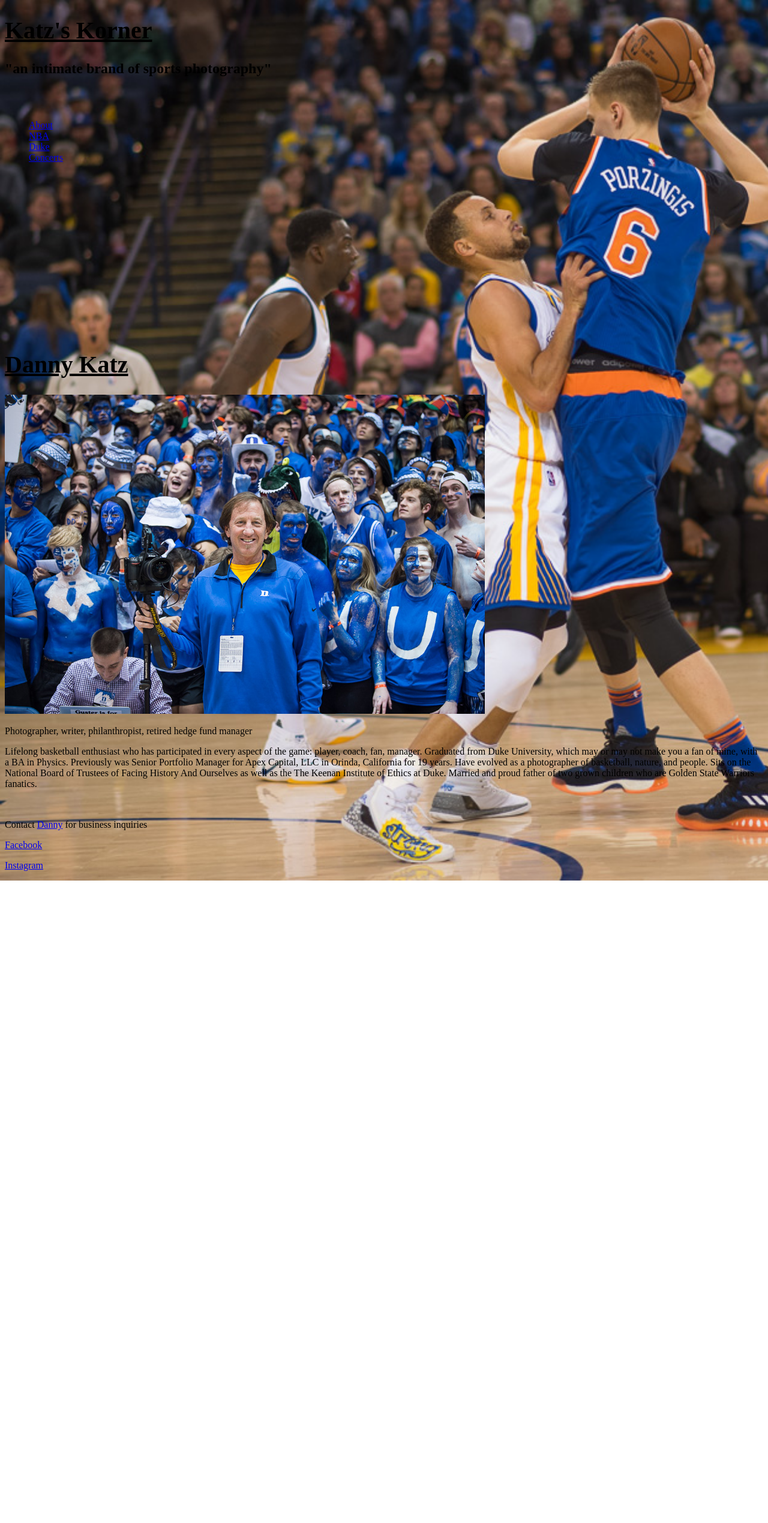
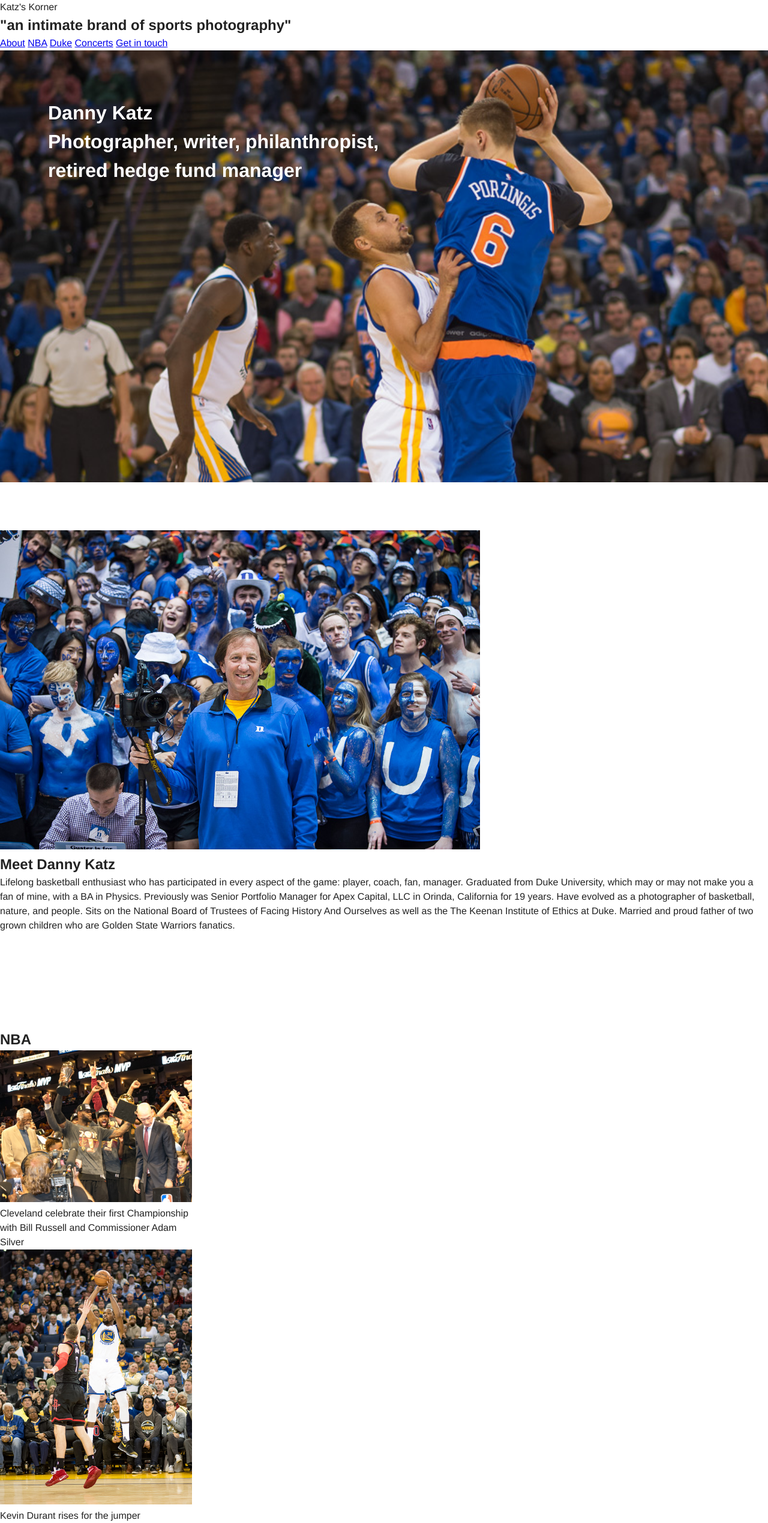
Before and after one commit to justinmkatz/justinmkatz.github.io, a plain HTML site: page unit_3/index.html in a window 1280 px wide. Shown: the top 2539 px of the page at 60% size. Before the commit the page ends 1468 px from the top, so only its background shows below. Drawn offline with Linux system fonts and the light colour scheme.

Commit message:
John's sync

```diff
--- a/unit_3/css/style.css
+++ b/unit_3/css/style.css
@@ -1,14 +1,33 @@
+* { margin:0; padding:0; box-sizing:border-box;}
 body {
+	color:#222;
+	font-family:helvetica, arial, sans-serif;
+	font-size:16px;
+	font-weight:400;
+	line-height:1.5;
+}
+section {
+	padding:5em 0;
+}
+figure {
+    width: 25%;
+}
+figure img {
+	width:100%;
+}
+h1 {
+	font-weight:700;
+	font-size: 2em;
+	width: 20em;
+}
+span {
+	display:block;
+	font-size:1.5em;
+}
+#hero {
 	background: url("../images/steph_kp.jpg") no-repeat;
 	background-size: cover;
+	color:#fff;
+	height: 90vh;
+	padding: 5em 0 0 5em;
 }
-h1 {
-	color: black;
-	font-style: bold;
-	font-size: 250%;
-	text-decoration: underline;
-}
-p {
-	font-size: 100%;
-	color: black;
-}
--- a/unit_3/index.html
+++ b/unit_3/index.html
@@ -4,46 +4,70 @@
 	<link rel="stylesheet" type="text/css" href="css/style.css">
 	<title>Katz's Korner</title>
 </head>
-
 <body>
-		<h1>Katz's Korner</h1>
-			<h2> "an intimate brand of sports photography"</h2>
-<br>
-<br>
+	<header>
+		<div>
+			<p class="logo">Katz's Korner</p>
+			<h2>"an intimate brand of sports photography"</h2>
+		</div>
 		<nav>
-			<ul style="list-style-type: none">
-				<li sytle="float:right"><a href="#">About</a></li>
-				<li sytle="float:right"><a href="#">NBA</a></li>
-				<li sytle="float:right"><a href="#">Duke</a></li>
-				<li sytle="float:right"><a href="#">Concerts</a></li>
-			</ul>
+			<a href="#about">About</a>
+			<a href="#nba">NBA</a>
+			<a href="#duke">Duke</a>
+			<a href="#concerts">Concerts</a>
+			<a href="#contact">Get in touch</a>
 		</nav>
-
-<br>
-<br>
-<br>
-<br>
-<br>
-<br>
-<br>
-<br>
-<br>
-<br>
-<br>
-<br>
-<br>
-<br>
-<br>
-
-	<h1>Danny Katz</h1>
+	</header>
+	<section id="hero">
+		<h1>Danny Katz<br>Photographer, writer, philanthropist, retired hedge fund manager</h1>
+	</section>
+	<section id="about">
 		<img src="images/danny_duke.jpg" alt="Danny at Duke" title="Danny at Duke">
-	<p>Photographer, writer, philanthropist, retired hedge fund manager</p>
-	<p>Lifelong basketball enthusiast who has participated in every aspect of the game: player, coach, fan, manager. Graduated from Duke University, which may or may not make you a fan of mine, with a BA in Physics. Previously was Senior Portfolio Manager for Apex Capital, LLC in Orinda, California for 19 years. Have evolved as a photographer of basketball, nature, and people. Sits on the National Board of Trustees of Facing History And Ourselves as well as the The Keenan Institute of Ethics at Duke. Married and proud father of two grown children who are Golden State Warriors fanatics. </p>
-	<br>
-
-	<p>Contact <a href="mailto:dskatz58@gmail.com">Danny</a> for business inquiries</a>
-
-	<p><a href="https://www.facebook.com/danny.katz.395">Facebook</a></p> <p><a href="https://www.instagram.com/dkatz4/">Instagram</a></p>
-
+		<h2>Meet Danny Katz</h2>
+		<p>Lifelong basketball enthusiast who has participated in every aspect of the game: player, coach, fan, manager. Graduated from Duke University, which may or may not make you a fan of mine, with a BA in Physics. Previously was Senior Portfolio Manager for Apex Capital, LLC in Orinda, California for 19 years. Have evolved as a photographer of basketball, nature, and people. Sits on the National Board of Trustees of Facing History And Ourselves as well as the The Keenan Institute of Ethics at Duke. Married and proud father of two grown children who are Golden State Warriors fanatics.</p>
+	</section>
+	<section id="nba">
+		<h2>NBA</h2>
+		<figure>
+			<img src="images/bron_championship.jpg">
+			<figcaption>Cleveland celebrate their first Championship with Bill Russell and Commissioner Adam Silver</figcaption>
+		</figure>
+		<figure>
+			<img src="images/kd_jumper.jpg">
+			<figcaption>Kevin Durant rises for the jumper</figcaption>
+		</figure>
+		<figure>
+			<img src="images/green_derozen.jpg">
+			<figcaption>Defensive specialist Drayond Green bothering sharp shooter Demar Derozen </figcaption>
+		</figure>
+		<figure>
+			<img src="images/steph_layup.jpg">
+			<figcaption>Steph Curry splits two Spurs defenders for the "steffortless layup</figcaption>
+		</figure>
+	</section>
+	<section id="duke">
+		<h2>Duke</h2>
+		<figure>
+			<img src="images/tatum.jpg">
+			<figcaption>Duke standout freshman Jason Tatum dunking over rival UNC</figcaption>
+		</figure>
+		<figure>
+			<img src="images/grayson_allen.jpg">
+			<figcaption>Duke star Grayson Allen drives on Clemson</figcaption>
+		</figure>
+	</section>
+	<section id="concerts">
+		<h2>Concerts</h2>
+	<figure>
+		<img src="images/adam_levine.jpg">
+		<figcaption>Adam Levine of Maroon 5 at Oracle Arena in Oakland, CA</figcaption>
+	</figure>
+		<hr>
+	</section>
+	<section id="contact">
+		<p>Contact <a href="mailto:dskatz58@gmail.com">Danny</a> for business inquiries</a></p>
+		<a href="https://www.facebook.com/danny.katz.395">Facebook</a>
+		<a href="https://www.instagram.com/dkatz4/">Instagram</a>
+	</section>
 </body>
 </html>
```
Lines whose indentation alone changed are shown as unchanged.
